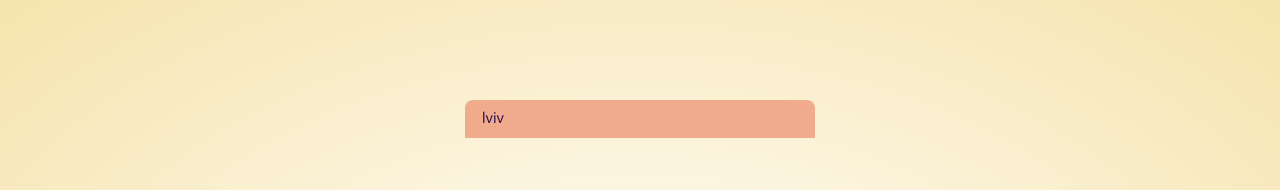
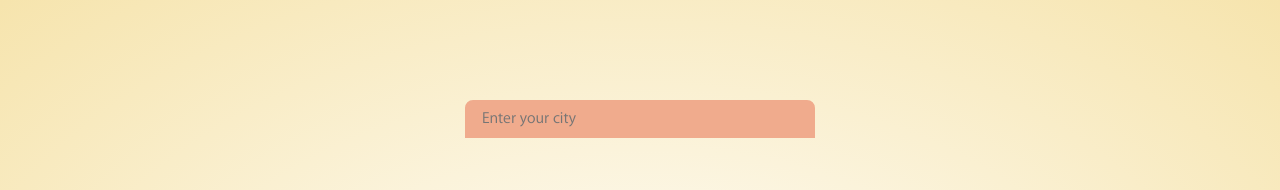
Before and after one commit to Vlad-Viddi/weather_forecast, a React (Create React App) app: page / in a window 1280 px wide. Shown: the top 190 px of the page. Built offline with nearby package versions, Linux system fonts and the light colour scheme.

Commit message:
minor fixes

```diff
--- a/src/js/App.jsx
+++ b/src/js/App.jsx
@@ -23,7 +23,7 @@ import { LoadingSpinner } from './components/LoadingSpinner/LoadingSpinner';
 import { API } from './constants';
 
 const App = () => {
-  const [ query, setQuery ] = useState('lviv');
+  const [ query, setQuery ] = useState('');
   const [ isWeatherReceived, setIsWeatherReceived ] = useState(false);
   const [ weather, setWeather ] = useState({});
   const [ error, setError ] = useState({});
@@ -46,7 +46,7 @@ const App = () => {
     }
   }
 
-  const getWeather = e => {
+  const fetchWeather = e => {
     if(e.key === "Enter") {
       setIsLoading(true);
       setIsErrorReturned(false);
@@ -65,7 +65,7 @@ const App = () => {
         <SearchBox
           query={query}
           setQuery={setQuery}
-          getWeather={getWeather}
+          fetchWeather={fetchWeather}
         />
         {isWeatherReceived && (
           <WeatherInfo
--- a/src/js/components/SearchBox/SearchBox.jsx
+++ b/src/js/components/SearchBox/SearchBox.jsx
@@ -1,6 +1,11 @@
 import React from 'react';
 
-export const SearchBox = ({ query, setQuery, getWeather }) => {
+export const SearchBox = ({ query, setQuery, fetchWeather }) => {
+  const getWeather = e => {
+    if(query.length > 1) {
+      fetchWeather(e)
+    }
+  };
 
   return (
     <div className="search-box">
@@ -10,7 +15,7 @@ export const SearchBox = ({ query, setQuery, getWeather }) => {
         className="search-bar"
         value={query}
         onChange={e => setQuery(e.target.value)}
-        onKeyDown={e => getWeather(e)}
+        onKeyDown={getWeather}
       />
     </div>
   )
```
